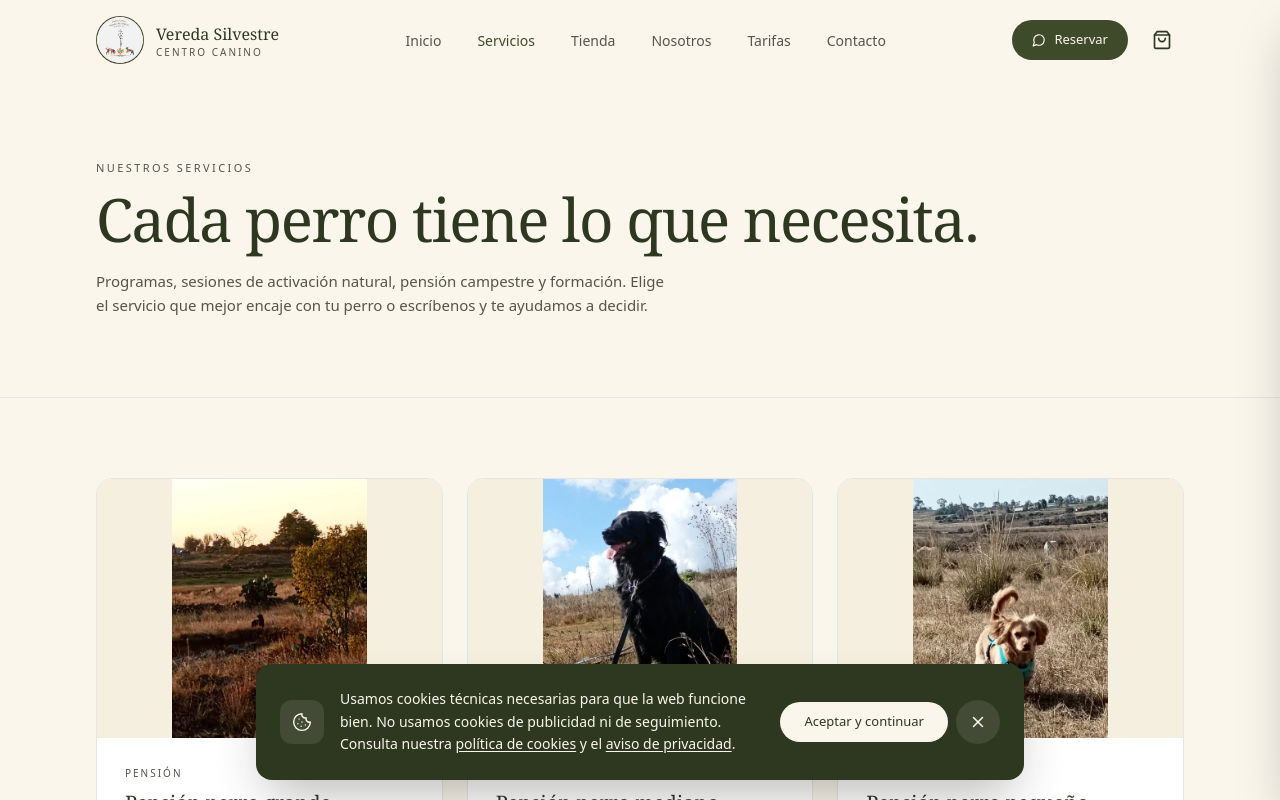
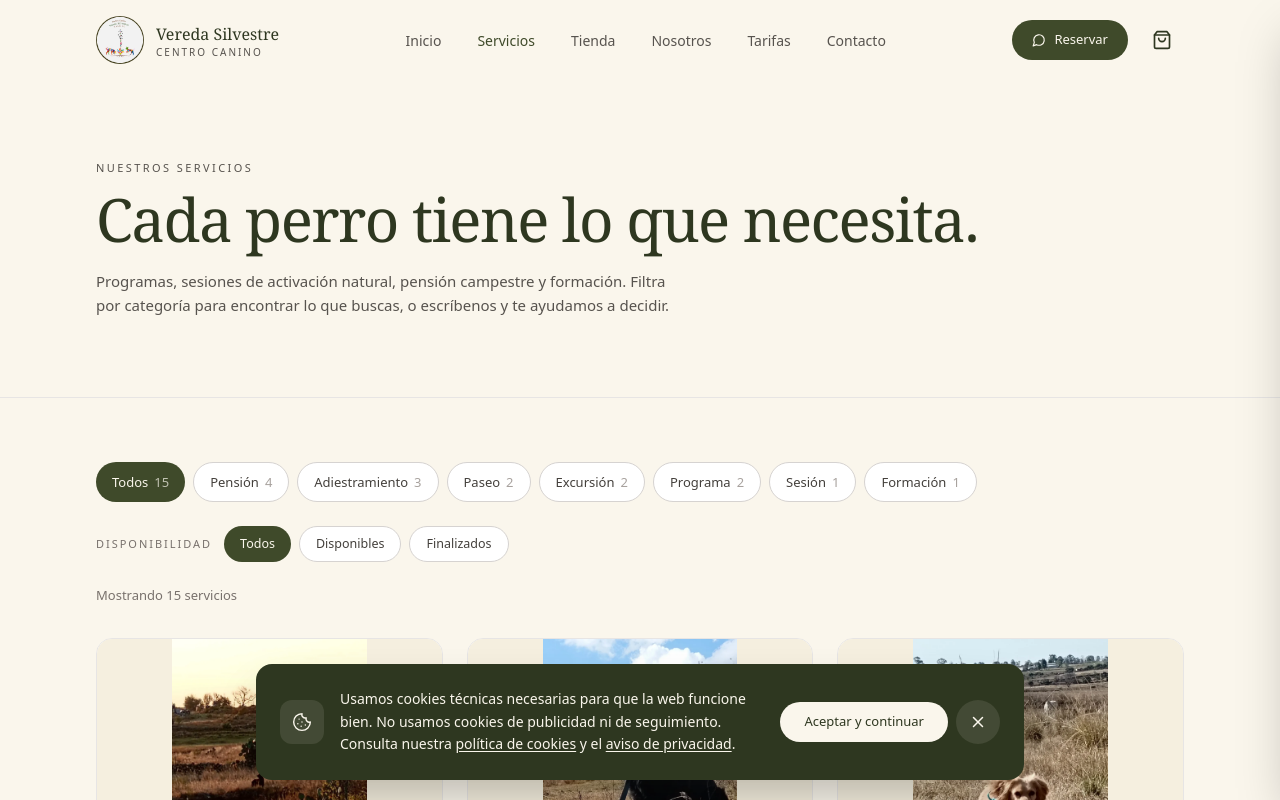
Before and after one commit to unaiurru/vereda-silvestre, a React (Vite) app: page /servicios in a window 1280 px wide. Shown: the top 800 px of the page. Built offline with nearby package versions, Linux system fonts and the light colour scheme.

Commit message:
servicios: filtros por categoria y disponibilidad

```diff
--- a/src/pages/Servicios.jsx
+++ b/src/pages/Servicios.jsx
@@ -1,7 +1,32 @@
-import { Link } from 'react-router-dom'
-import { ArrowRight, ImageOff, MessageCircle } from 'lucide-react'
+import { useMemo } from 'react'
+import { Link, useSearchParams } from 'react-router-dom'
+import { ArrowRight, ImageOff, MessageCircle, X } from 'lucide-react'
 import { servicios, whatsappLinkServicio } from '../data/servicios'
 import useSeo from '../hooks/useSeo'
+
+// Orden preferido de las categorías en la barra de filtros. Cualquier
+// categoría que no esté aquí se añade al final automáticamente.
+const ORDEN_CATEGORIAS = [
+  'Pensión',
+  'Adiestramiento',
+  'Paseo',
+  'Excursión',
+  'Programa',
+  'Sesión',
+  'Formación',
+]
+
+// "Pensión" -> "pension" (apto para URL, sin acentos ni ñ).
+function slugCategoria(nombre) {
+  return nombre
+    .normalize('NFD')
+    .replace(/[̀-ͯ]/g, '')
+    .toLowerCase()
+    .replace(/[^a-z0-9]+/g, '-')
+    .replace(/(^-|-$)/g, '')
+}
+
+const esFinalizado = (s) => s.estado === 'finalizado'
 
 export default function Servicios() {
   useSeo({
@@ -10,6 +35,72 @@ export default function Servicios() {
       'Programas formativos, sesiones de activación natural, pensión campestre y seminarios para perros y tutores en Jilotepec, Estado de México.',
     path: '/servicios',
   })
+
+  const [searchParams, setSearchParams] = useSearchParams()
+  const catActiva = searchParams.get('cat') // slug o null = "Todos"
+  const dispo = searchParams.get('estado') || 'todos' // 'todos' | 'disponibles' | 'finalizados'
+
+  // Categorías presentes en los datos, ordenadas y con su conteo.
+  const categorias = useMemo(() => {
+    const conteo = new Map()
+    for (const s of servicios) {
+      conteo.set(s.categoria, (conteo.get(s.categoria) || 0) + 1)
+    }
+    const presentes = [...conteo.keys()]
+    presentes.sort((a, b) => {
+      const ia = ORDEN_CATEGORIAS.indexOf(a)
+      const ib = ORDEN_CATEGORIAS.indexOf(b)
+      return (ia === -1 ? 99 : ia) - (ib === -1 ? 99 : ib)
+    })
+    return presentes.map((nombre) => ({
+      nombre,
+      slug: slugCategoria(nombre),
+      count: conteo.get(nombre),
+    }))
+  }, [])
+
+  // Lista filtrada: por categoría, por disponibilidad y con activos primero.
+  const lista = useMemo(() => {
+    return servicios
+      .filter((s) => (catActiva ? slugCategoria(s.categoria) === catActiva : true))
+      .filter((s) => {
+        if (dispo === 'disponibles') return !esFinalizado(s)
+        if (dispo === 'finalizados') return esFinalizado(s)
+        return true
+      })
+      // Activos antes que finalizados (orden estable).
+      .slice()
+      .sort((a, b) => Number(esFinalizado(a)) - Number(esFinalizado(b)))
+  }, [catActiva, dispo])
+
+  // Actualiza un parámetro de la URL conservando el resto.
+  const setParam = (clave, valor) => {
+    setSearchParams(
+      (prev) => {
+        const p = new URLSearchParams(prev)
+        if (valor) p.set(clave, valor)
+        else p.delete(clave)
+        return p
+      },
+      { replace: true }
+    )
+  }
+
+  const resetear = () => setSearchParams({}, { replace: true })
+
+  const hayFiltros = Boolean(catActiva) || dispo !== 'todos'
+
+  const chipBase =
+    'shrink-0 inline-flex items-center gap-1.5 min-h-[40px] rounded-full px-4 py-2 text-[13px] font-medium ' +
+    'transition-colors focus-visible:outline-none focus-visible:ring-2 focus-visible:ring-[#3F4A2A] focus-visible:ring-offset-2'
+  const chipOn = 'bg-[#3F4A2A] text-[#FAF6EC]'
+  const chipOff = 'bg-white text-stone-700 border border-stone-300 hover:border-[#3F4A2A]/40 hover:bg-[#3F4A2A]/5'
+
+  const estados = [
+    { id: 'todos', label: 'Todos' },
+    { id: 'disponibles', label: 'Disponibles' },
+    { id: 'finalizados', label: 'Finalizados' },
+  ]
 
   return (
     <div>
@@ -24,17 +115,111 @@ export default function Servicios() {
           </h1>
           <p className="mt-5 text-stone-600 max-w-xl text-[15px] leading-relaxed">
             Programas, sesiones de activación natural, pensión campestre y formación.
-            Elige el servicio que mejor encaje con tu perro o escríbenos y te ayudamos a decidir.
+            Filtra por categoría para encontrar lo que buscas, o escríbenos y te ayudamos a decidir.
           </p>
         </div>
       </section>
 
-      {/* Grid de servicios */}
-      <section className="py-16 md:py-20">
+      {/* Filtros + grid */}
+      <section className="py-12 md:py-16">
         <div className="max-w-6xl mx-auto px-5 md:px-8">
-          <div className="grid md:grid-cols-2 lg:grid-cols-3 gap-6">
-            {servicios.map((s) => {
-              const finalizado = s.estado === 'finalizado'
+          {/* Filtro por categoría (chips) */}
+          <div
+            role="group"
+            aria-label="Filtrar por categoría"
+            className="flex gap-2 overflow-x-auto pb-2 -mx-5 px-5 sm:mx-0 sm:px-0 sm:flex-wrap sm:overflow-visible"
+          >
+            <button
+              type="button"
+              onClick={() => setParam('cat', null)}
+              aria-pressed={!catActiva}
+              className={`${chipBase} ${!catActiva ? chipOn : chipOff}`}
+            >
+              Todos
+              <span className={!catActiva ? 'text-[#FAF6EC]/70' : 'text-stone-400'}>
+                {servicios.length}
+              </span>
+            </button>
+            {categorias.map((c) => {
+              const on = catActiva === c.slug
+              return (
+                <button
+                  key={c.slug}
+                  type="button"
+                  onClick={() => setParam('cat', c.slug)}
+                  aria-pressed={on}
+                  className={`${chipBase} ${on ? chipOn : chipOff}`}
+                >
+                  {c.nombre}
+                  <span className={on ? 'text-[#FAF6EC]/70' : 'text-stone-400'}>{c.count}</span>
+                </button>
+              )
+            })}
+          </div>
+
+          {/* Filtro por disponibilidad */}
+          <div className="mt-4 flex flex-wrap items-center gap-x-3 gap-y-2">
+            <span className="text-[11px] uppercase tracking-[0.18em] text-stone-500">
+              Disponibilidad
+            </span>
+            <div role="group" aria-label="Filtrar por disponibilidad" className="flex gap-2">
+              {estados.map((e) => {
+                const on = dispo === e.id
+                return (
+                  <button
+                    key={e.id}
+                    type="button"
+                    onClick={() => setParam('estado', e.id === 'todos' ? null : e.id)}
+                    aria-pressed={on}
+                    className={`${chipBase} !min-h-[36px] !py-1.5 !text-[12.5px] ${on ? chipOn : chipOff}`}
+                  >
+                    {e.label}
+                  </button>
+                )
+              })}
+            </div>
+          </div>
+
+          {/* Resumen de resultados */}
+          <div className="mt-6 flex items-center justify-between gap-4">
+            <p className="text-[13px] text-stone-500" aria-live="polite">
+              {lista.length === 1
+                ? 'Mostrando 1 servicio'
+                : `Mostrando ${lista.length} servicios`}
+            </p>
+            {hayFiltros && (
+              <button
+                type="button"
+                onClick={resetear}
+                className="inline-flex items-center gap-1.5 text-[13px] font-medium text-[#3F4A2A] hover:text-[#2E3720] focus-visible:outline-none focus-visible:ring-2 focus-visible:ring-[#3F4A2A] focus-visible:ring-offset-2 rounded"
+              >
+                <X size={14} />
+                Quitar filtros
+              </button>
+            )}
+          </div>
+
+          {/* Grid de servicios o estado vacío */}
+          {lista.length === 0 ? (
+            <div className="mt-10 rounded-2xl border border-dashed border-stone-300 bg-[#F5EFDF]/40 py-16 px-6 text-center">
+              <p className="font-serif text-xl text-[#2E3720]">
+                No hay servicios con estos filtros.
+              </p>
+              <p className="mt-2 text-[14px] text-stone-600">
+                Prueba con otra categoría o quita los filtros.
+              </p>
+              <button
+                type="button"
+                onClick={resetear}
+                className="mt-6 inline-flex items-center gap-2 rounded-full bg-[#3F4A2A] text-[#FAF6EC] px-5 py-2.5 text-[13px] font-medium hover:bg-[#2E3720] focus-visible:outline-none focus-visible:ring-2 focus-visible:ring-[#3F4A2A] focus-visible:ring-offset-2 transition-colors"
+              >
+                Ver todos los servicios
+              </button>
+            </div>
+          ) : (
+            <div className="mt-8 grid md:grid-cols-2 lg:grid-cols-3 gap-6">
+              {lista.map((s) => {
+                const finalizado = esFinalizado(s)
                 return (
                   <article
                     key={s.slug}
@@ -52,6 +237,7 @@ export default function Servicios() {
                         <img
                           src={s.portada}
                           alt={s.titulo}
+                          loading="lazy"
                           className="w-full h-full object-contain transition-transform duration-500 group-hover:scale-105"
                         />
                       ) : (
@@ -107,6 +293,7 @@ export default function Servicios() {
                 )
               })}
             </div>
+          )}
         </div>
       </section>
     </div>
```
Lines whose indentation alone changed are shown as unchanged.
